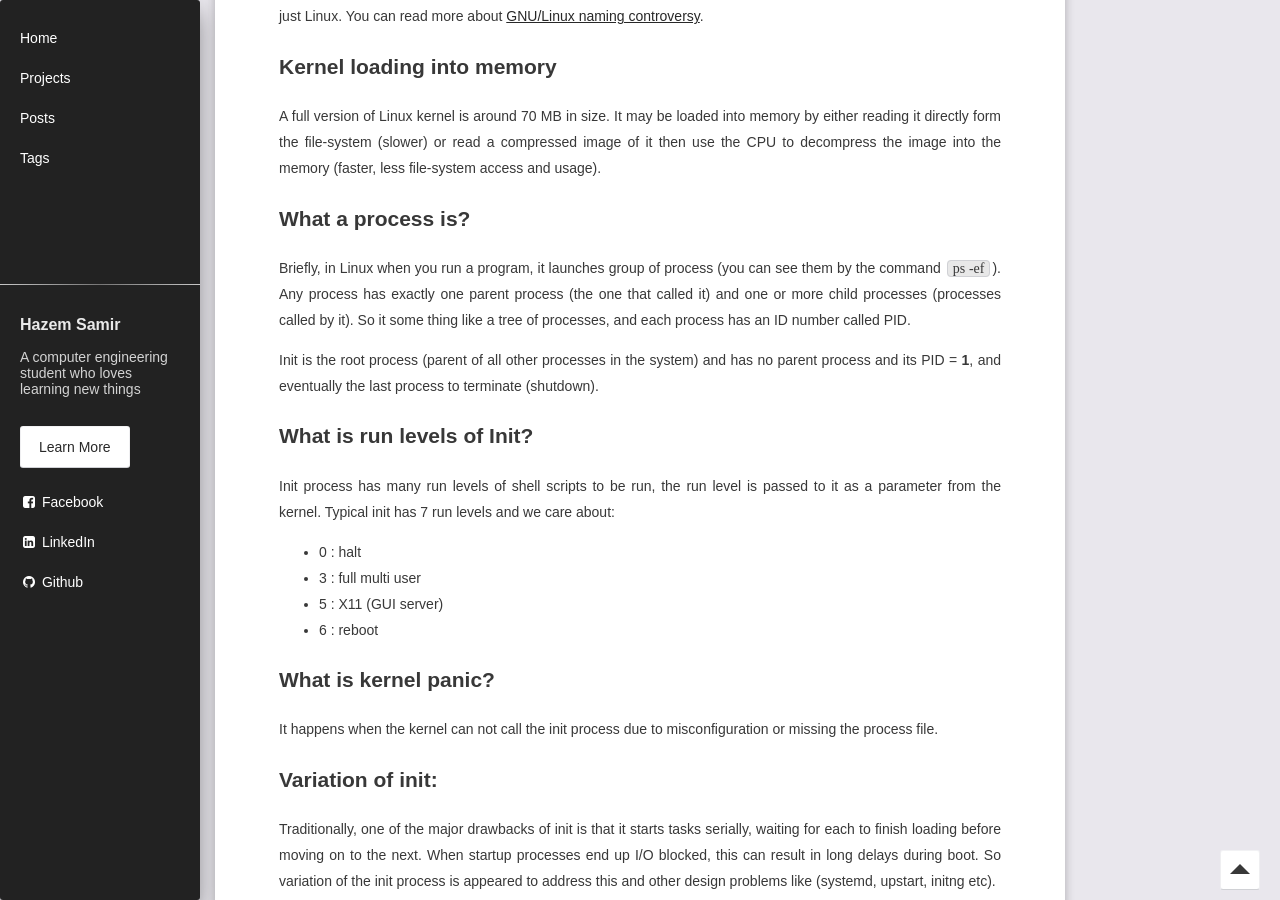
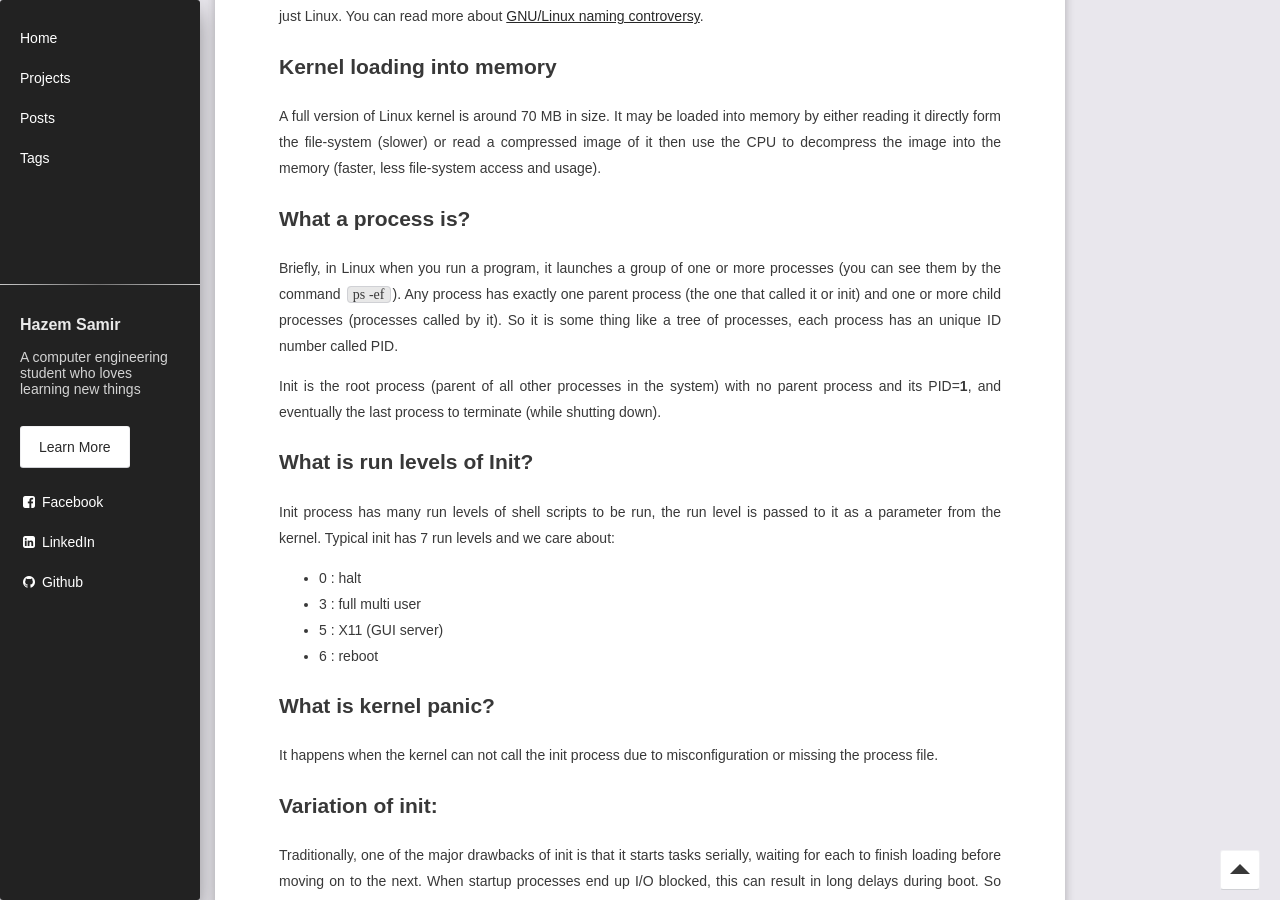
Before and after one commit to HazemSamir/HazemSamir.github.io, a Jekyll site: the page built from _posts/2016-05-23-linux-boot-process.md, in a window 1280 px wide and 900 px high, scrolled down 3686 px. Built offline with Jekyll 4.4.1, drawn with Linux system fonts in a browser that asks for light colours; some web fonts are replaced; comment, search, counter and statistics services are not loaded.

Commit message:
fix some typos and reformat some sentences

```diff
--- a/_posts/2016-05-23-linux-boot-process.md
+++ b/_posts/2016-05-23-linux-boot-process.md
@@ -127,9 +127,9 @@ A full version of Linux kernel is around 70 MB in size. It may be loaded into me
 
 ## What a process is?
 
-Briefly, in Linux when you run a program, it launches group of process (you can see them by the command `ps -ef`). Any process has exactly one parent process (the one that called it) and one or more child processes (processes called by it). So it some thing like a tree of processes, and each process has an ID number called PID.
+Briefly, in Linux when you run a program, it launches a group of one or more processes (you can see them by the command `ps -ef`). Any process has exactly one parent process (the one that called it or init) and one or more child processes (processes called by it). So it is some thing like a tree of processes, each process has an unique ID number called PID.
 
-Init is the root process (parent of all other processes in the system) and has no parent process and its PID = **1**, and eventually the last process to terminate (shutdown).
+Init is the root process (parent of all other processes in the system) with no parent process and its PID=**1**, and eventually the last process to terminate (while shutting down).
 
 ## What is run levels of Init?
 
```
